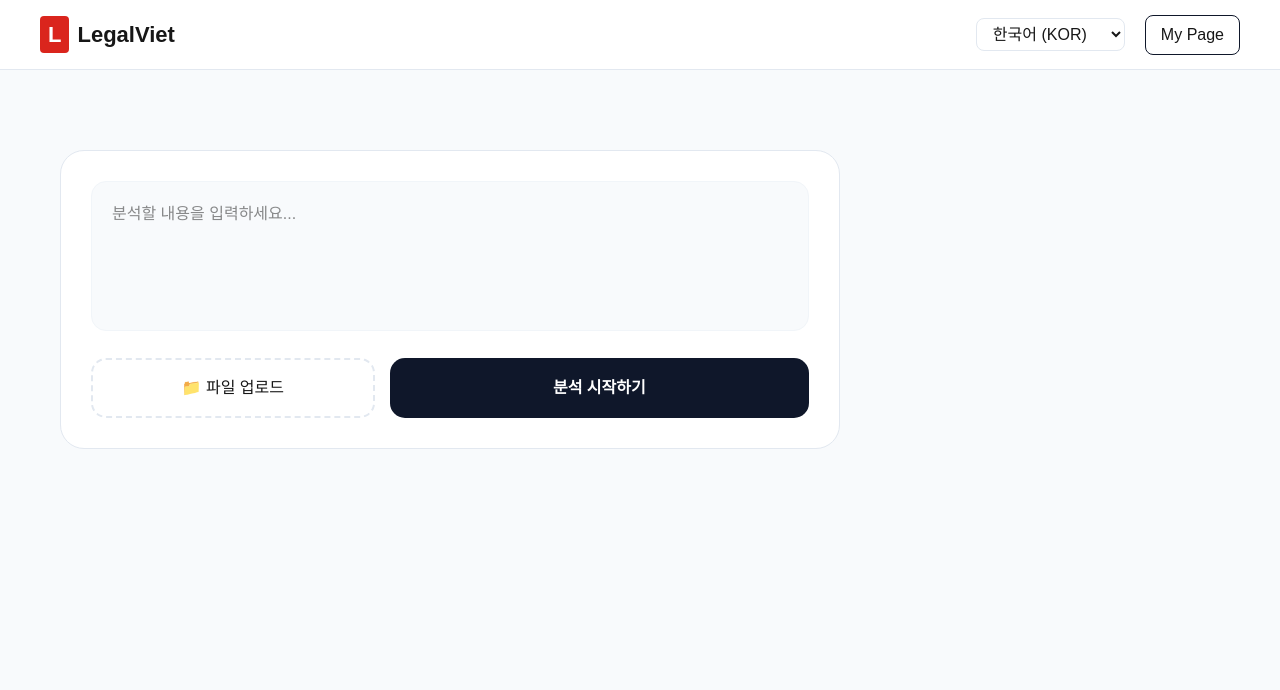
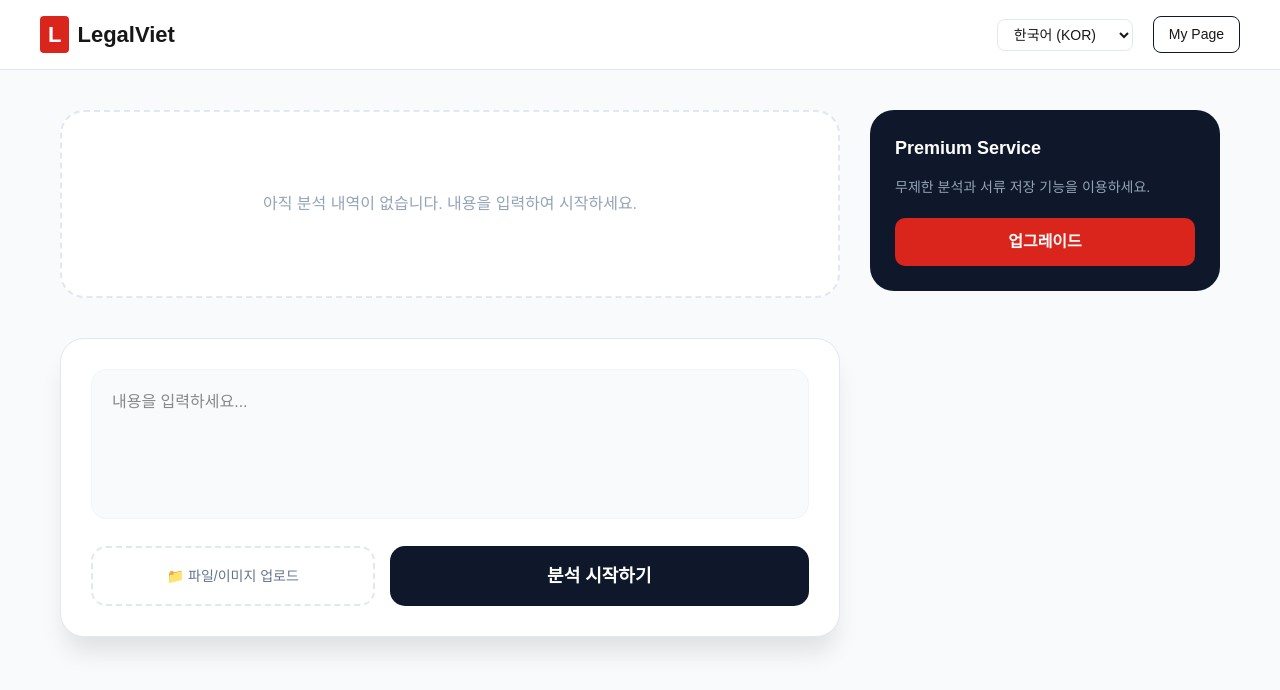
Before and after one commit to Homechiminh/Legalviet, a Next.js app: page / in a window 1280 px wide. Shown: the top 690 px of the page. Built offline with nearby package versions, Linux system fonts and the light colour scheme.

Commit message:
Update page.js

```diff
--- a/src/app/page.js
+++ b/src/app/page.js
@@ -26,46 +26,53 @@ export default function LegalVietPage() {
   const performAnalysis = async (promptText, isDoc) => {
     const { data: { session } } = await supabase.auth.getSession();
     if (!session) {
-      alert(lang === 'ko' ? "로그인이 필요합니다." : "Login required.");
+      alert(lang === 'ko' ? "로그인 후 이용 가능합니다." : "Please login first.");
       router.push('/auth/login');
       return;
     }
 
     setLoading(true);
+    const userId = session.user.id;
     let fileUrl = null;
 
     try {
-      // 1. 파일 업로드 로직 (Storage 사용)
+      // 1. 파일이 있으면 Supabase Storage에 업로드
       if (file) {
         const fileExt = file.name.split('.').pop();
-        const fileName = `${session.user.id}_${Date.now()}.${fileExt}`;
-        const { data: upData, error: upError } = await supabase.storage
+        const fileName = `${userId}_${Date.now()}.${fileExt}`;
+        const { data: uploadData, error: uploadError } = await supabase.storage
           .from('legal-files')
           .upload(fileName, file);
 
-        if (upError) throw upError;
+        if (uploadError) throw uploadError;
 
         const { data: { publicUrl } } = supabase.storage
           .from('legal-files')
           .getPublicUrl(fileName);
+
         fileUrl = publicUrl;
       }
 
-      // 2. 관리자 권한 확인
-      const { data: profile } = await supabase.from('profiles').select('user_type').eq('id', session.user.id).single();
+      // 2. 관리자 여부 확인
+      const { data: profile } = await supabase
+        .from('profiles')
+        .select('user_type')
+        .eq('id', userId)
+        .single();
+
       const isAdminUser = profile?.user_type === 'admin';
 
-      // 3. API 호출
+      // 3. API 요청
       const response = await fetch('/api/chat', {
         method: 'POST',
         headers: { 'Content-Type': 'application/json' },
         body: JSON.stringify({
           prompt: promptText,
-          userId: session.user.id,
-          lang,
+          userId: userId,
+          lang: lang,
           isDocumentRequest: isDoc,
           isAdmin: isAdminUser,
-          fileUrl
+          fileUrl: fileUrl
         }),
       });
 
@@ -74,14 +81,20 @@ export default function LegalVietPage() {
       if (response.status === 403 && data.error === "LIMIT_REACHED") {
         setShowSubscriptionModal(true);
       } else if (response.ok) {
-        setChatHistory(prev => [...prev, { role: isDoc ? 'document' : 'model', text: data.analysis }]);
-        if (!isDoc) { setContent(''); setFile(null); }
+        setChatHistory(prev => [...prev, {
+          role: isDoc ? 'document' : 'model',
+          text: data.analysis
+        }]);
+        if (!isDoc) {
+          setContent('');
+          setFile(null);
+        }
       } else {
-        alert(data.error || '오류가 발생했습니다.');
+        alert(data.error || '오류 발생');
       }
     } catch (error) {
       console.error(error);
-      alert('연결 에러가 발생했습니다.');
+      alert(lang === 'ko' ? '연결 에러가 발생했습니다.' : 'Connection error.');
     } finally {
       setLoading(false);
     }
@@ -93,6 +106,11 @@ export default function LegalVietPage() {
     performAnalysis(content, false);
   };
 
+  const handleGenerateDocument = (lastAnalysis) => {
+    const docPrompt = `아래 분석 내용을 바탕으로 관공서 제출용 베트남어 공식 서류 초안을 작성해줘:\n\n${lastAnalysis}`;
+    performAnalysis(docPrompt, true);
+  };
+
   return (
     <div style={{ minHeight: '100vh', background: '#f8fafc', paddingBottom: '100px', fontFamily: 'Pretendard, sans-serif' }}>
       <nav style={{ background: '#fff', borderBottom: '1px solid #e2e8f0', padding: '0 40px', height: '70px', display: 'flex', justifyContent: 'space-between', alignItems: 'center', position: 'sticky', top: 0, zIndex: 100 }}>
@@ -100,11 +118,11 @@ export default function LegalVietPage() {
           <span style={{ background: '#da251d', color: '#fff', padding: '2px 8px', borderRadius: '4px' }}>L</span> LegalViet
         </div>
         <div style={{ display: 'flex', alignItems: 'center', gap: '20px' }}>
-          <select value={lang} onChange={handleLangChange} style={{ border: '1px solid #e2e8f0', borderRadius: '8px', padding: '6px 12px' }}>
+          <select value={lang} onChange={handleLangChange} style={{ border: '1px solid #e2e8f0', borderRadius: '8px', padding: '6px 12px', fontSize: '14px', cursor: 'pointer' }}>
             <option value="ko">한국어 (KOR)</option>
             <option value="en">English (ENG)</option>
           </select>
-          <button onClick={() => router.push('/mypage')} style={{ background: 'none', border: '1px solid #0f172a', padding: '7px 15px', borderRadius: '8px', cursor: 'pointer' }}>My Page</button>
+          <button onClick={() => router.push('/mypage')} style={{ background: 'none', border: '1px solid #0f172a', padding: '7px 15px', borderRadius: '8px', fontSize: '14px', cursor: 'pointer' }}>My Page</button>
         </div>
       </nav>
 
@@ -112,39 +130,66 @@ export default function LegalVietPage() {
         <div style={{ display: 'grid', gridTemplateColumns: '1fr 350px', gap: '30px' }}>
           <main>
             <div style={{ display: 'flex', flexDirection: 'column', gap: '25px', marginBottom: '40px' }}>
+              {chatHistory.length === 0 && (
+                <div style={{ padding: '80px 0', textAlign: 'center', background: '#fff', borderRadius: '24px', border: '2px dashed #e2e8f0' }}>
+                  <p style={{ color: '#94a3b8' }}>아직 분석 내역이 없습니다. 내용을 입력하여 시작하세요.</p>
+                </div>
+              )}
               {chatHistory.map((chat, index) => (
-                <div key={index} style={{ padding: '30px', borderRadius: '24px', background: '#fff', border: chat.role === 'document' ? '2px solid #fcd34d' : '1px solid #e2e8f0' }}>
-                  <div style={{ fontWeight: 'bold', marginBottom: '10px' }}>{chat.role === 'user' ? 'User' : 'LegalViet AI'}</div>
-                  <div style={{ whiteSpace: 'pre-wrap', lineHeight: '1.8' }}>{chat.text}</div>
+                <div key={index} style={{
+                  padding: '30px', borderRadius: '24px',
+                  background: chat.role === 'document' ? '#fffbeb' : '#fff',
+                  border: chat.role === 'document' ? '2px solid #fcd34d' : '1px solid #e2e8f0',
+                  boxShadow: '0 4px 6px -1px rgba(0, 0, 0, 0.05)'
+                }}>
+                  <div style={{ display: 'flex', alignItems: 'center', gap: '10px', marginBottom: '15px' }}>
+                    <div style={{
+                      width: '32px', height: '32px', borderRadius: '50%',
+                      background: chat.role === 'user' ? '#0f172a' : '#da251d',
+                      display: 'flex', alignItems: 'center', justifyContent: 'center', color: '#fff', fontSize: '12px', fontWeight: 'bold'
+                    }}>{chat.role === 'user' ? 'U' : 'L'}</div>
+                    <span style={{ fontWeight: '700', fontSize: '14px' }}>{chat.role === 'user' ? '사용자 질문' : (chat.role === 'document' ? '서류 초안' : 'AI 분석 결과')}</span>
+                  </div>
+                  <div style={{ whiteSpace: 'pre-wrap', fontSize: '16px', lineHeight: '1.8' }}>{chat.text}</div>
                   {chat.role === 'model' && index === chatHistory.length - 1 && (
-                    <button onClick={() => performAnalysis(`아래 분석 내용을 토대로 공식 서류 초안 작성: ${chat.text}`, true)} style={{ marginTop: '20px', padding: '12px 24px', background: '#da251d', color: '#fff', border: 'none', borderRadius: '12px', fontWeight: 'bold', cursor: 'pointer' }}>🇻🇳 서류 초안 만들기</button>
+                    <button onClick={() => handleGenerateDocument(chat.text)} style={{ marginTop: '20px', padding: '12px 24px', background: '#da251d', color: '#fff', border: 'none', borderRadius: '12px', fontWeight: 'bold', cursor: 'pointer' }}>🇻🇳 서류 초안 만들기</button>
                   )}
                 </div>
               ))}
             </div>
 
-            <form onSubmit={handleSubmit} style={{ background: '#fff', padding: '30px', borderRadius: '24px', border: '1px solid #e2e8f0' }}>
-              <textarea value={content} onChange={(e) => setContent(e.target.value)} placeholder="분석할 내용을 입력하세요..." style={{ width: '100%', height: '150px', padding: '20px', borderRadius: '15px', border: '1px solid #f1f5f9', background: '#f8fafc', resize: 'none' }} />
+            <form onSubmit={handleSubmit} style={{ background: '#fff', padding: '30px', borderRadius: '24px', border: '1px solid #e2e8f0', boxShadow: '0 20px 25px -5px rgba(0, 0, 0, 0.1)' }}>
+              <textarea value={content} onChange={(e) => setContent(e.target.value)} placeholder={lang === 'ko' ? "내용을 입력하세요..." : "Enter details..."} style={{ width: '100%', height: '150px', padding: '20px', borderRadius: '15px', border: '1px solid #f1f5f9', background: '#f8fafc', fontSize: '16px', outline: 'none', resize: 'none' }} />
               <div style={{ display: 'flex', gap: '15px', marginTop: '20px' }}>
-                <div style={{ flex: 1, position: 'relative', border: '2px dashed #e2e8f0', borderRadius: '15px', display: 'flex', alignItems: 'center', justifyContent: 'center' }}>
+                <div style={{ flex: 1, position: 'relative', border: '2px dashed #e2e8f0', borderRadius: '15px', display: 'flex', alignItems: 'center', justifyContent: 'center', cursor: 'pointer' }}>
                   <input type="file" onChange={(e) => setFile(e.target.files[0])} style={{ position: 'absolute', inset: 0, opacity: 0, cursor: 'pointer' }} />
-                  {file ? `✅ ${file.name}` : '📁 파일 업로드'}
+                  <span style={{ fontSize: '14px', color: '#64748b' }}>{file ? `✅ ${file.name}` : '📁 파일/이미지 업로드'}</span>
                 </div>
-                <button type="submit" disabled={loading} style={{ flex: 1.5, background: '#0f172a', color: '#fff', height: '60px', borderRadius: '15px', border: 'none', fontWeight: 'bold', cursor: 'pointer' }}>
+                <button type="submit" disabled={loading} style={{ flex: 1.5, background: '#0f172a', color: '#fff', height: '60px', borderRadius: '15px', border: 'none', fontWeight: 'bold', fontSize: '18px', cursor: 'pointer' }}>
                   {loading ? '분석 중...' : '분석 시작하기'}
                 </button>
               </div>
             </form>
           </main>
+
+          <aside>
+            <div style={{ position: 'sticky', top: '110px' }}>
+              <div style={{ background: '#0f172a', color: '#fff', padding: '25px', borderRadius: '24px' }}>
+                <h3 style={{ fontSize: '18px', fontWeight: '700', marginBottom: '15px' }}>Premium Service</h3>
+                <p style={{ fontSize: '14px', color: '#94a3b8', marginBottom: '20px' }}>무제한 분석과 서류 저장 기능을 이용하세요.</p>
+                <button onClick={() => setShowSubscriptionModal(true)} style={{ width: '100%', background: '#da251d', color: '#fff', border: 'none', padding: '12px', borderRadius: '10px', fontWeight: '700', cursor: 'pointer' }}>업그레이드</button>
+              </div>
+            </div>
+          </aside>
         </div>
       </div>
 
       {showSubscriptionModal && (
-        <div style={{ position: 'fixed', inset: 0, background: 'rgba(0,0,0,0.5)', display: 'flex', justifyContent: 'center', alignItems: 'center', zIndex: 1000 }}>
-          <div style={{ background: '#fff', padding: '40px', borderRadius: '24px', textAlign: 'center' }}>
-            <h2>무료 분석 완료</h2>
-            <p>더 많은 분석을 위해 구독이 필요합니다.</p>
-            <button onClick={() => setShowSubscriptionModal(false)}>닫기</button>
+        <div style={{ position: 'fixed', inset: 0, background: 'rgba(0,0,0,0.5)', display: 'flex', justifyContent: 'center', alignItems: 'center', zIndex: 1000, backdropFilter: 'blur(4px)' }}>
+          <div style={{ background: '#fff', padding: '40px', borderRadius: '24px', textAlign: 'center', maxWidth: '400px', width: '90%' }}>
+            <h2 style={{ marginBottom: '15px' }}>무료 체험 완료</h2>
+            <p style={{ color: '#64748b', marginBottom: '25px' }}>더 많은 분석을 위해 구독이 필요합니다.</p>
+            <button onClick={() => setShowSubscriptionModal(false)} style={{ width: '100%', padding: '12px', background: '#0f172a', color: '#fff', borderRadius: '12px', border: 'none', cursor: 'pointer' }}>닫기</button>
           </div>
         </div>
       )}
```
